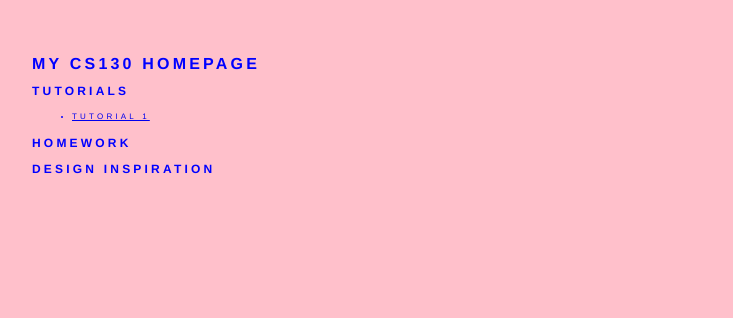
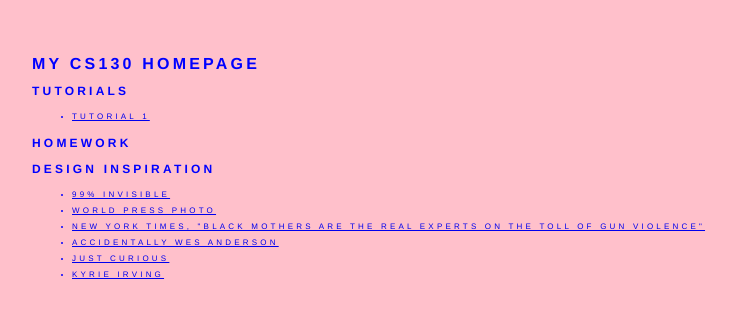
Before and after one commit to madisonsmith2023/cs130, a plain HTML site: page index.html in a window 1280 px wide. Shown: the whole page, without its empty margins (24-757 px from the left). Drawn offline with Linux system fonts and the light colour scheme; files that its build step writes are made by us from their sources.

Commit message:
Adding my homepage

```diff
--- a/index.html
+++ b/index.html
@@ -28,9 +28,26 @@
             </section>
             <section id="inspiration">
                 <h2>Design Inspiration</h2>
-                <!--
-                    Links to 5-10 websites that inspire you
-                -->
+                <ul>
+                    <li>
+                        <a href="https://99percentinvisible.org/"">99% Invisible</a>
+                    </li>
+                    <li>
+                        <a href="https://www.worldpressphoto.org/">World Press Photo</a>
+                    </li>
+                    <li>
+                        <a href="https://www.nytimes.com/interactive/2021/05/06/opinion/gun-violence-black-mothers.html">New York Times, "Black Mothers Are The Real Experts on The Toll of Gun Violence"</a>
+                    </li>
+                    <li>
+                        <a href="https://accidentallywesanderson.com/">Accidentally Wes Anderson</a>
+                    </li>
+                    <li>
+                        <a href="https://justcurious.ca/">Just Curious</a>
+                    </li>
+                    <li>
+                        <a href="https://kyrieirving.com/">Kyrie Irving</a>
+                    </li>
+                </ul>
             </section>
         </main>
    </body>
```
